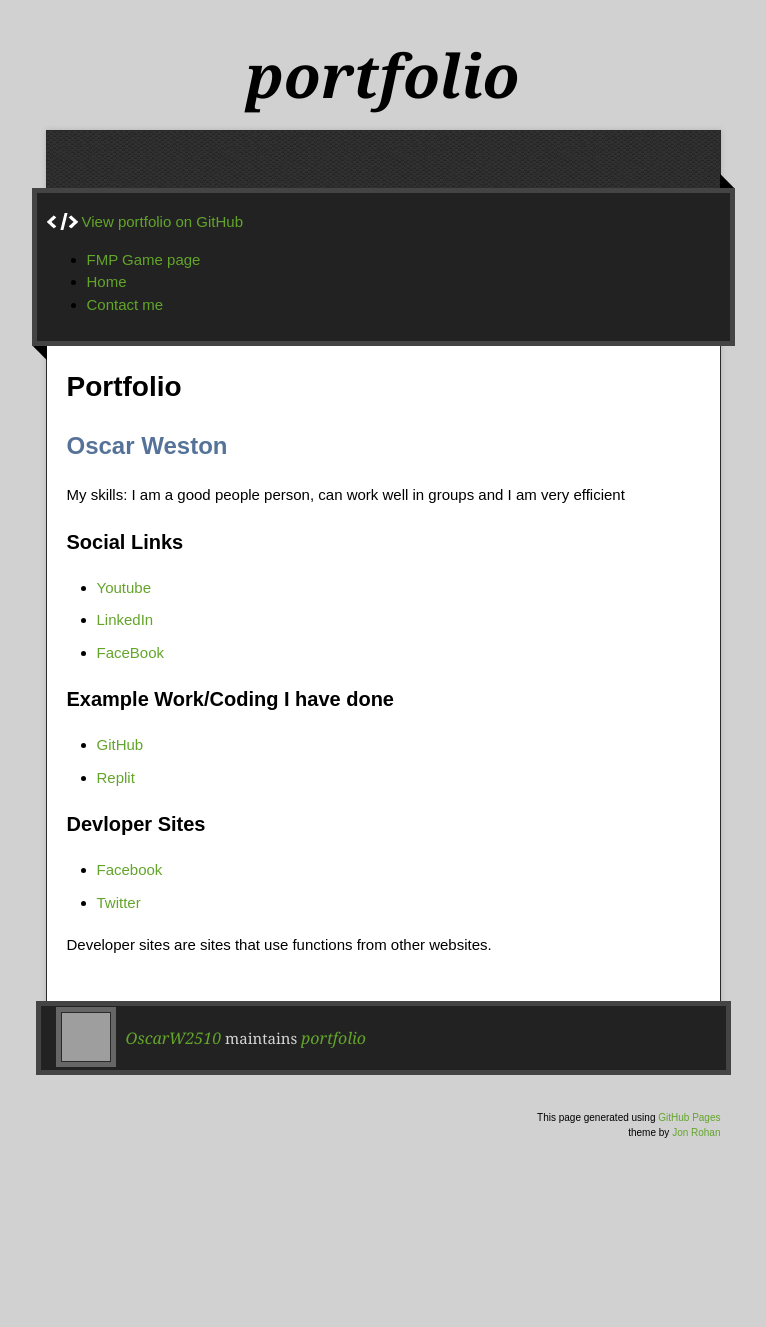
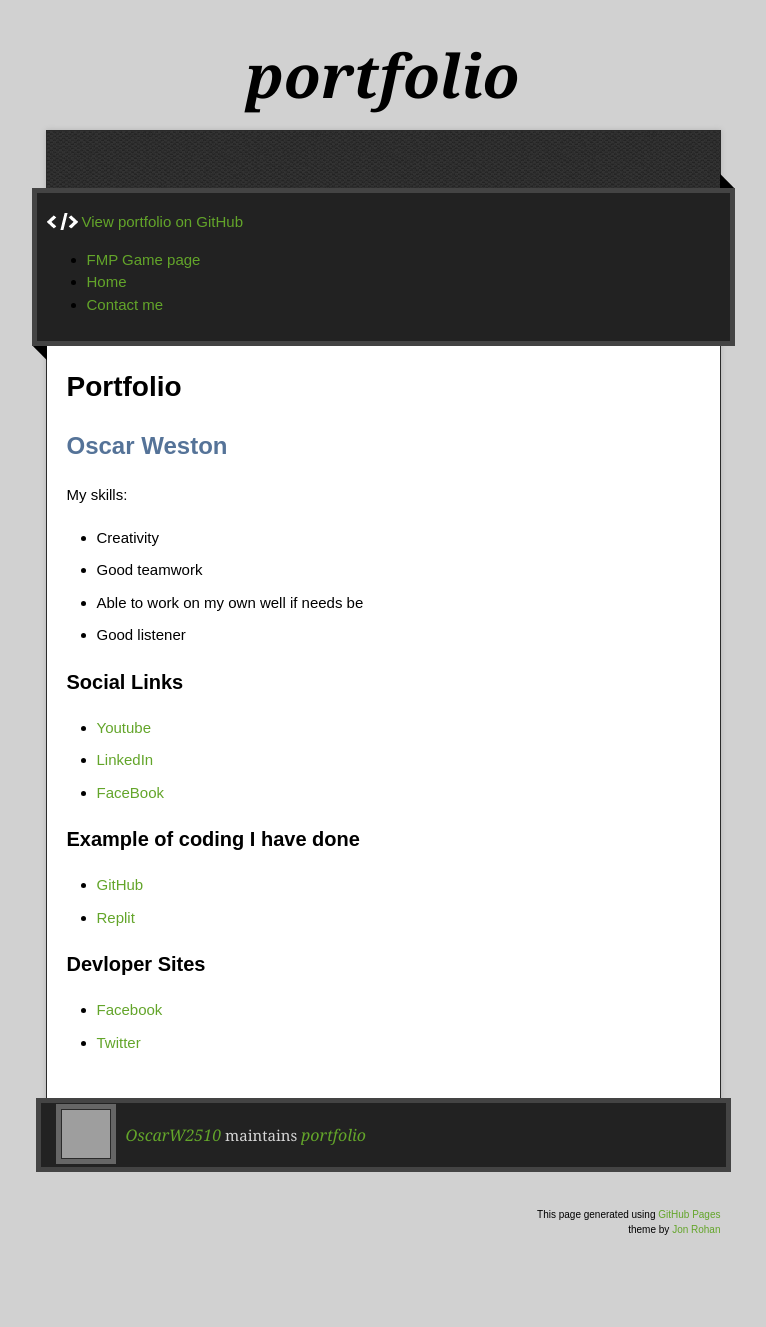
Before and after one commit to OscarW2510/portfolio, a Jekyll site: the page built from index.md, in a window 1280 px wide. Shown: the whole page, without its empty margins (257-1023 px from the left). Built offline with Jekyll 4.4.1, drawn with Linux system fonts in a browser that asks for light colours; our own code applies the rules of GitHub Pages for plain Markdown files; the repository's description, which GitHub fills in, is left out; before the commit the page ends 1230 px from its top, so only the background shows below that; grey boxes are pictures that could not be loaded.

Commit message:
Update index.md

```diff
--- a/index.md
+++ b/index.md
@@ -2,21 +2,22 @@
 
 ## Oscar Weston
 
-My skills: I am a good people person, can work well in groups and I am very efficient
+My skills:
+- Creativity
+- Good teamwork
+- Able to work on my own well if needs be
+- Good listener
+
 
 ### Social Links
 - [Youtube](https://www.youtube.com/)
 - [LinkedIn](https://www.linkedin.com/in/oscar-weston-b9756919b/)
 - [FaceBook](https://www.facebook.com/profile.php?id=100008000595622)
 
-### Example Work/Coding I have done
+### Example of coding I have done
 - [GitHub](https://github.com/)
 - [Replit](https://repl.it/@OscarWeston25)
 
 ### Devloper Sites
 - [Facebook](https://developers.facebook.com/)
 - [Twitter](https://developer.twitter.com/)
-
-
-
-Developer sites are sites that use functions from other websites.
```
